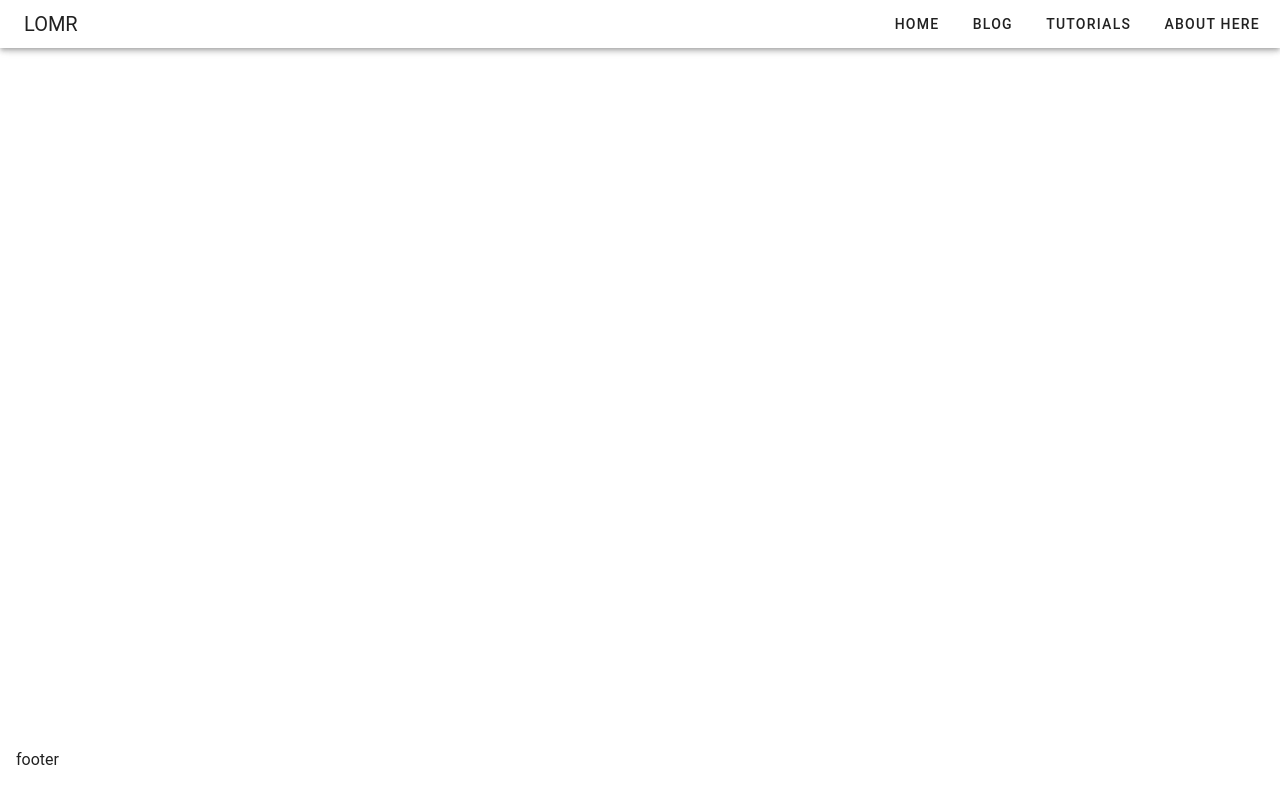
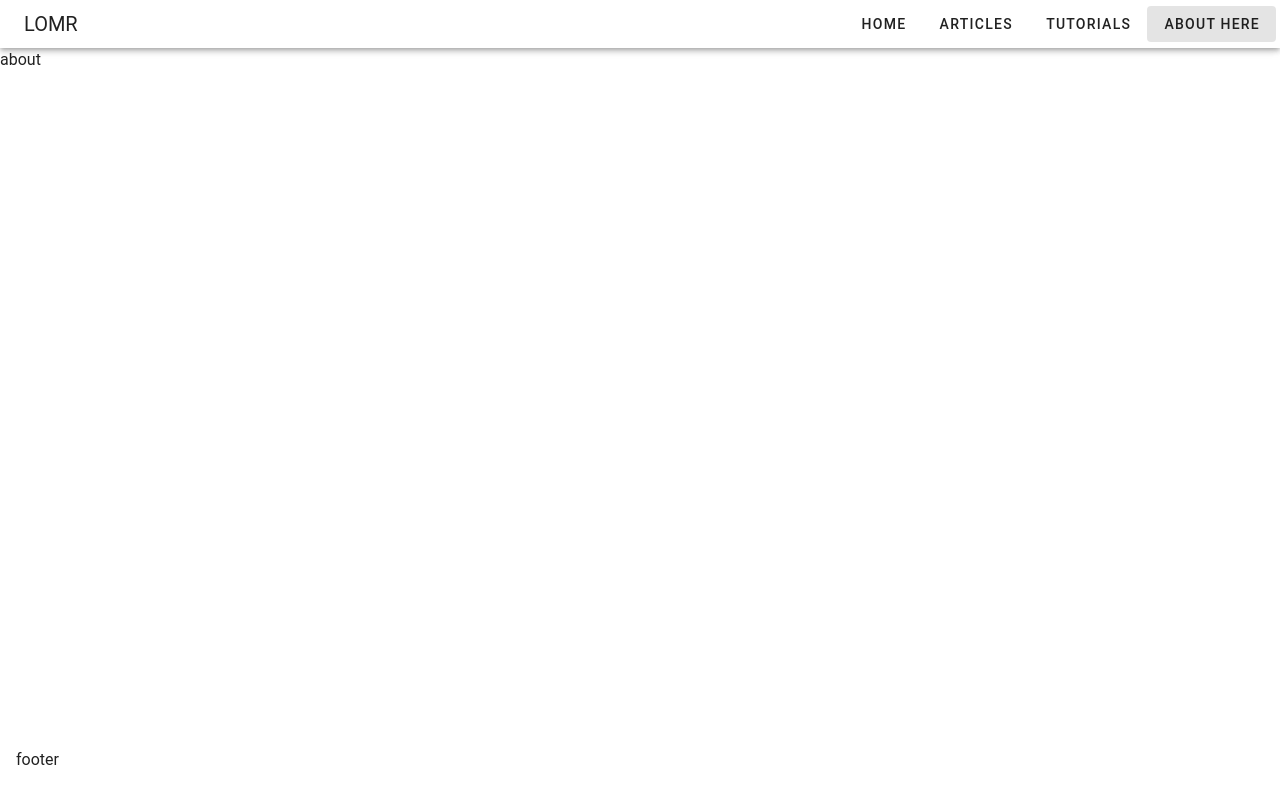
Before and after one commit to Lou8is/blog, a Vue app in the folder frontend/: page /about in a window 1280 px wide. Built offline with nearby package versions, Linux system fonts and the light colour scheme.

Commit message:
Setups main routes and views

```diff
--- a/frontend/src/components/Header.vue
+++ b/frontend/src/components/Header.vue
@@ -5,10 +5,10 @@
     const { mdAndUp } = useDisplay();
 
     const menuItems: Array<any> = [
-        { title: 'HOME' },
-        { title: 'BLOG' },
-        { title: 'TUTORIALS' },
-        { title: 'ABOUT HERE' },
+        { title: 'HOME', url: '/'},
+        { title: 'ARTICLES', url: '/articles'},
+        { title: 'TUTORIALS', url: '/tutorials' },
+        { title: 'ABOUT HERE', url: '/about' },
       ];
 </script>
 
@@ -27,6 +27,7 @@
             <v-btn variant="text"
               v-for="(item, i) in menuItems"
               :key="i"
+              :to="item.url"
             >{{ item.title }}</v-btn>
           </span>
           <span v-else>
--- a/frontend/src/router/index.ts
+++ b/frontend/src/router/index.ts
@@ -1,5 +1,8 @@
 import { createRouter, createWebHistory } from 'vue-router'
 import Home from '../views/HomeView.vue'
+import Blog from '../views/ArticlesView.vue'
+import Tuto from '../views/TutorialsView.vue'
+import About from '../views/AboutView.vue'
 
 const router = createRouter({
   history: createWebHistory(import.meta.env.BASE_URL),
@@ -9,6 +12,21 @@ const router = createRouter({
       name: 'home',
       component: Home
     },
+    {
+        path: '/articles',
+        name: 'articles',
+        component: Blog
+    },
+    {
+        path: '/tutorials',
+        name: 'tutorials',
+        component: Tuto
+    },
+    {
+        path: '/about',
+        name: 'about',
+        component: About
+    },
   ]
 })
 
--- /dev/null
+++ b/frontend/src/views/AboutView.vue
@@ -0,0 +1,13 @@
+<script setup lang="ts">
+
+</script>
+
+<template>
+
+  <p>about</p>
+
+</template>
+
+<style scoped>
+
+</style>
--- /dev/null
+++ b/frontend/src/views/ArticlesView.vue
@@ -0,0 +1,13 @@
+<script setup lang="ts">
+
+</script>
+
+<template>
+
+  <p>blogz</p>
+
+</template>
+
+<style scoped>
+
+</style>
--- /dev/null
+++ b/frontend/src/views/TutorialsView.vue
@@ -0,0 +1,13 @@
+<script setup lang="ts">
+
+</script>
+
+<template>
+
+  <p>tutoz</p>
+
+</template>
+
+<style scoped>
+
+</style>
```
